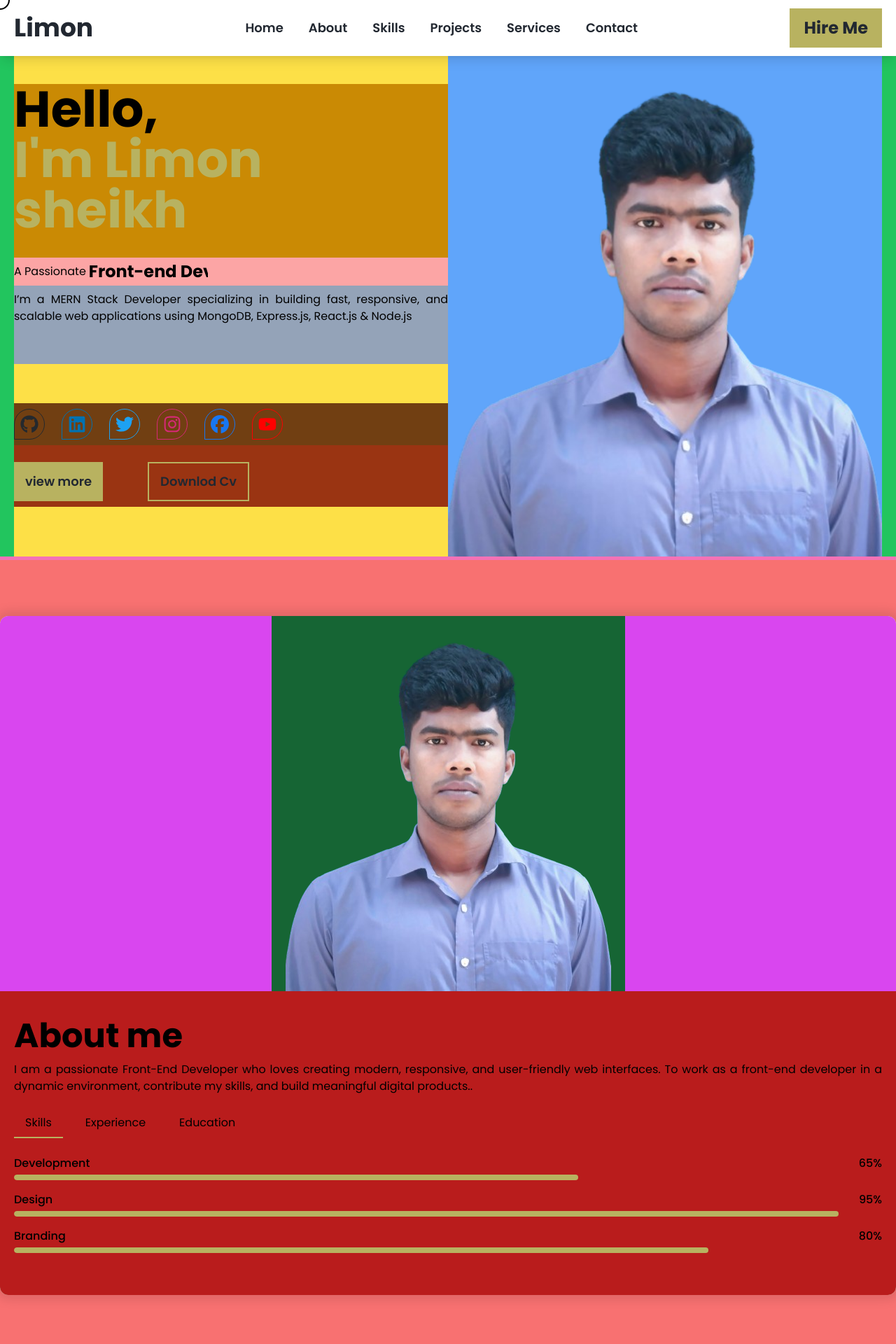
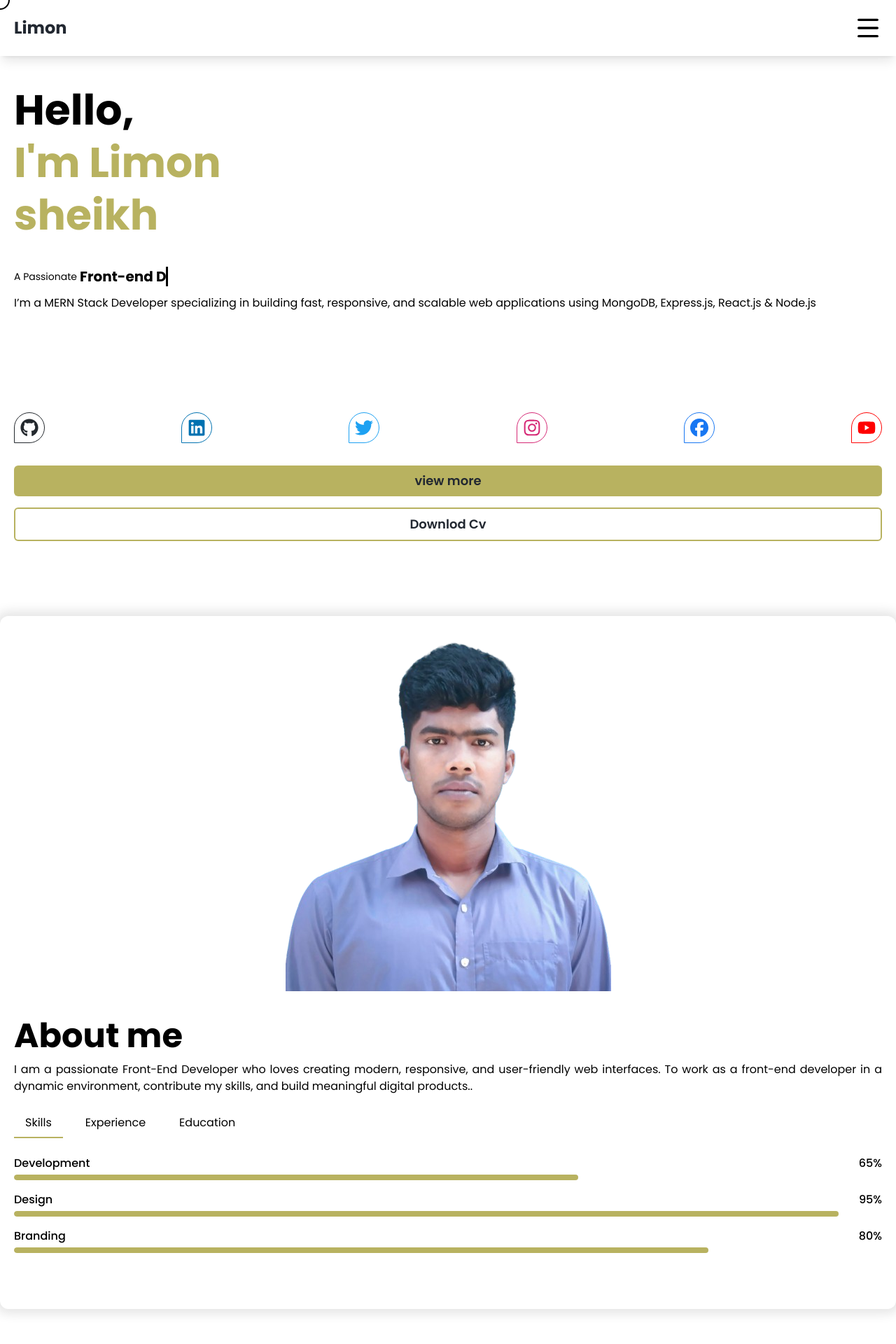
Before and after one commit to Limon-sheikh/My-portfolio, a React (Vite) app in the folder my-website/: page / in a window 1280 px wide. Shown: the top 1920 px of the page at 70% size. Built offline with nearby package versions, Linux system fonts and the light colour scheme.

Commit message:
some change

```diff
--- a/my-website/src/data/hero.js
+++ b/my-website/src/data/hero.js
@@ -1,9 +1,7 @@
+import {FaFacebook,FaGithub,FaInstagram,FaLinkedin,FaYoutube,FaTwitter} from "react-icons/fa6";
+import heroImage from "../assets/image/sass-removebg-preview.png";
 
-import { FaFacebook, FaGithub, FaInstagram, FaLinkedin, FaYoutube, FaTwitter } from 'react-icons/fa6';
-import heroImage from '../assets/image/sass-removebg-preview.png';
-
-
-const heroData = [
+export const HeroData = [
   {
     id: 1,
     hello: "Hello, ",
@@ -11,54 +9,21 @@ const heroData = [
     sheikh: "sheikh",
     title: "A Passionate",
     titleName: "Front-end Developer ",
-    description: "I’m a MERN Stack Developer specializing in building fast, responsive, and scalable web applications using MongoDB, Express.js, React.js & Node.js ",
+    description:"I’m a MERN Stack Developer specializing in building fast, responsive, and scalable web applications using MongoDB, Express.js, React.js & Node.js ",
     // description: "I’m a Front-End Developer delivering modern, responsive, and performance-focused web interfaces using HTML, CSS, Tailwind, JavaScript, and React to ensure seamless user experiences across all platforms.",
     // description: "I design and build user-friendly websites using React.js, Tailwind CSS and modern technologies.",
     buttonText: "View My Work",
-    image:heroImage,
+    image: heroImage,
 
     // Social icons
     socials: [
-      {
-        name: "Github",
-        icon: FaGithub,
-        link: "https://github.com/Limon-sheikh",
-        color: '#24292e',
-      },
-      {
-        name: "Linkedin",
-        icon: FaLinkedin,
-        link: "https://www.linkedin.com/in/limonsheikh/",
-        color: '#0072B1',
-      },
-      {
-        name: "twitter",
-        icon: FaTwitter ,
-        link: "#",
-        color: '#1DA1F2',
-      },
-      {
-        name: "instagram",
-        icon: FaInstagram,
-        link: "#",
-        color: '#d62976',
-      },
-      {
-        name: "Facebook",
-        icon: FaFacebook,
-        link: "https://www.facebook.com/limonsheikh23",
-        color: '#1877F2',
-      },
-      {
-        name: "youtube",
-        icon: FaYoutube,
-        link: "https://www.youtube.com/@webroots",
-        color: '#FF0000',
-      }
-
-
+      {name: "Github", icon: FaGithub, link: "https://github.com/Limon-sheikh", color: "#24292e"},
+      {name: "Linkedin", icon: FaLinkedin, link: "https://www.linkedin.com/in/limonsheikh/", color: "#0072B1"},
+      {name: "twitter", icon: FaTwitter, link: "#", color: "#1DA1F2"},
+      {name: "instagram", icon: FaInstagram, link: "#", color: "#d62976"},
+      {name: "Facebook", icon: FaFacebook, link: "https://www.facebook.com/limonsheikh23", color: "#1877F2"},
+      {name: "youtube", icon: FaYoutube, link: "https://www.youtube.com/@webroots", color: "#FF0000"},
     ],
-  }
+  },
 ];
-
-export default heroData;
+export default HeroData;
--- a/my-website/src/data/services.js
+++ b/my-website/src/data/services.js
@@ -54,7 +54,7 @@ export const cardData = [
   },
 
   {
-    id: "theme",
+    id: "wordpress",
     title: "Theme Customization",
     tagline: "Tailored to your brand",
     description:
--- a/my-website/src/pages/About.jsx
+++ b/my-website/src/pages/About.jsx
@@ -10,7 +10,7 @@ const About = () => {
 
   return (
     <section id="about" className="py-20 sm:bg-red-400 ">
-      <div className="container mx-auto rounded-xl overflow-hidden shadow-[0px_0px_15px_7px_rgba(0,_0,_0,_0.1)]">
+      <div className="container mx-auto pb-5 rounded-xl overflow-hidden shadow-[0px_0px_15px_7px_rgba(0,_0,_0,_0.1)]">
         <div id="wraper" className="sm:bg-green-200">
           <div className="flex flex-col items-center justify-center  sm:bg-fuchsia-500">
             <div className=" flex justify-center items-center     sm:bg-green-800 ">
@@ -28,7 +28,7 @@ const About = () => {
             <div>
               <TabButtons activeTab={activeTab} setActiveTab={setActiveTab} />
             </div>
-            <div className="mt-6">
+            <div className="mt-6 overflow-hidden sm:bg-red-800">
               <TabContent activeTab={activeTab} />
             </div>
           </div>
--- a/my-website/src/pages/Hero.jsx
+++ b/my-website/src/pages/Hero.jsx
@@ -3,12 +3,7 @@ import Button from "../components/Navber/Button";
 import "../App.css"; //custome typewriter
 
 const Home = () => {
-  const {hello, limon, sheikh, title, titleName, description, socials, image,} = HeroData[0];
-
-
-  // h-[calc(100vh-90px)], text-[clamp(3rem,11vw,5rem)]
-  // <section className="min-h-dvh bg-orange-500">
-
+  const {hello, limon, sheikh, title, titleName, description, socials, image} = HeroData[0];
 
   return (
     <section id="hero" className="min-h-[calc(100vh-80px)] w-full overflow-hidden sm:w-full md:w-full lg:w-full sm:bg-orange-500">
@@ -58,19 +53,14 @@ const Home = () => {
                 ))}
               </div>
 
-              <div className="flex flex-col sm:flex-row gap-4 sm:justify-start sm:gap-16 pt-6 pb-2   sm:bg-orange-800">
-                <Button
-                  title="view more"
-                  border={false}
-                  className="
-                    bg-accent text-gray px-4 py-3 font-semibold text-md md:text-lg hover:bg-hover
-                    transition-all duration-150 ease-linear "
+              <div className="flex flex-col sm:flex-row gap-4 sm:justify-start sm:gap-16 pt-6    sm:bg-orange-800">
+                <Button title="view more" border={false}
+                  className="bg-accent text-gray px-4 py-2 font-semibold text-lg  hover:bg-hover
+                    transition-all duration-150 ease-linear rounded-md "
                 />
-                <Button
-                  title="Downlod Cv"
-                  border={true}
-                  className="border-accent text-gray px-4 py-3 font-semibold text-md md:text-lg hover:bg-accent
-                  transition-all duration-150 ease-linear border-2"
+                <Button title="Downlod Cv" border={true}
+                  className="border-accent text-gray px-4 py-2 font-semibold text-lg hover:bg-accent
+                  transition-all duration-150 ease-linear border-2 rounded-md"
                 />
               </div>
             </div>
--- a/my-website/src/pages/Services.jsx
+++ b/my-website/src/pages/Services.jsx
@@ -14,7 +14,7 @@ const Services = () => {
             <p>{serviceTitle.description}</p>
           </div>
         </div>
-        <div className="grid md:grid-cols-3 gap-8">
+        <div className="grid gap-14">
           {cardData.map((item) => (
             <Card
               id={item.id}
--- a/my-website/tailwind.config.js
+++ b/my-website/tailwind.config.js
@@ -7,11 +7,11 @@ export default {
       // 'xxs': '360px', // Very small devices
       // 'xs': '450px',  // Small phones
       // 'xm': '500px',  // Medium phones
-      'sm': '640px',  // Default Tailwind small
-      'md': '768px',
-      'lg': '1024px',
-      'xl': '1280px',
-      '2xl': '1536px',
+      // 'sm': '640px',  // Default Tailwind small
+      // 'md': '768px',
+      // 'lg': '1024px',
+      // 'xl': '1280px',
+      // '2xl': '1536px',
     },
     extend: {
       colors: {
```
Also changed, not shown: my-website/src/components/services/Card.jsx (+3 -6 lines).
